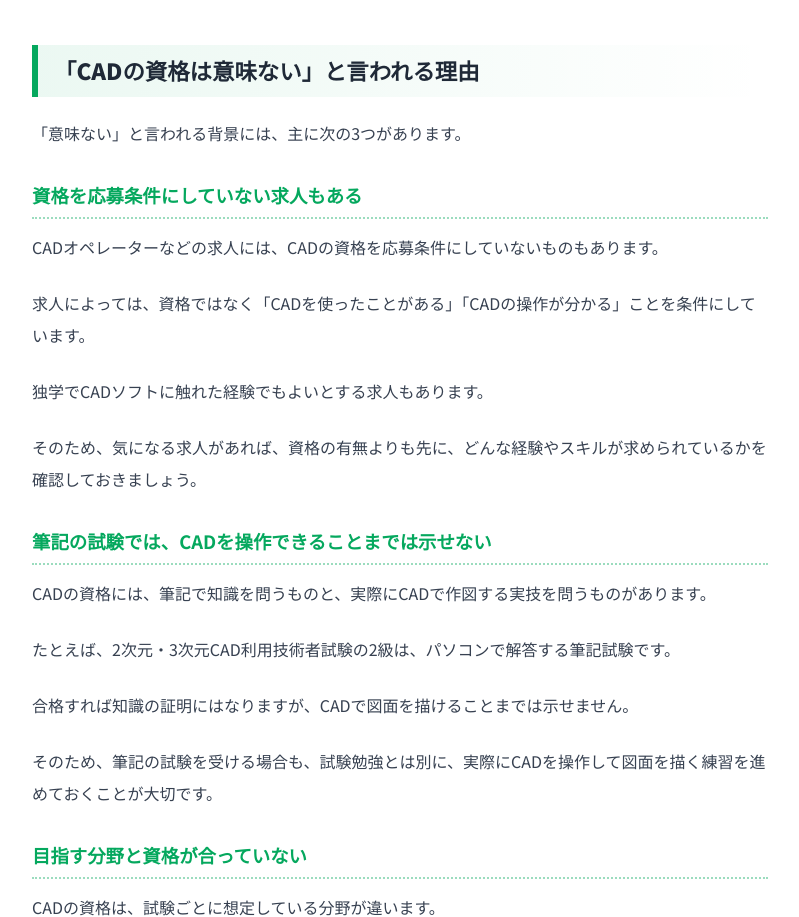
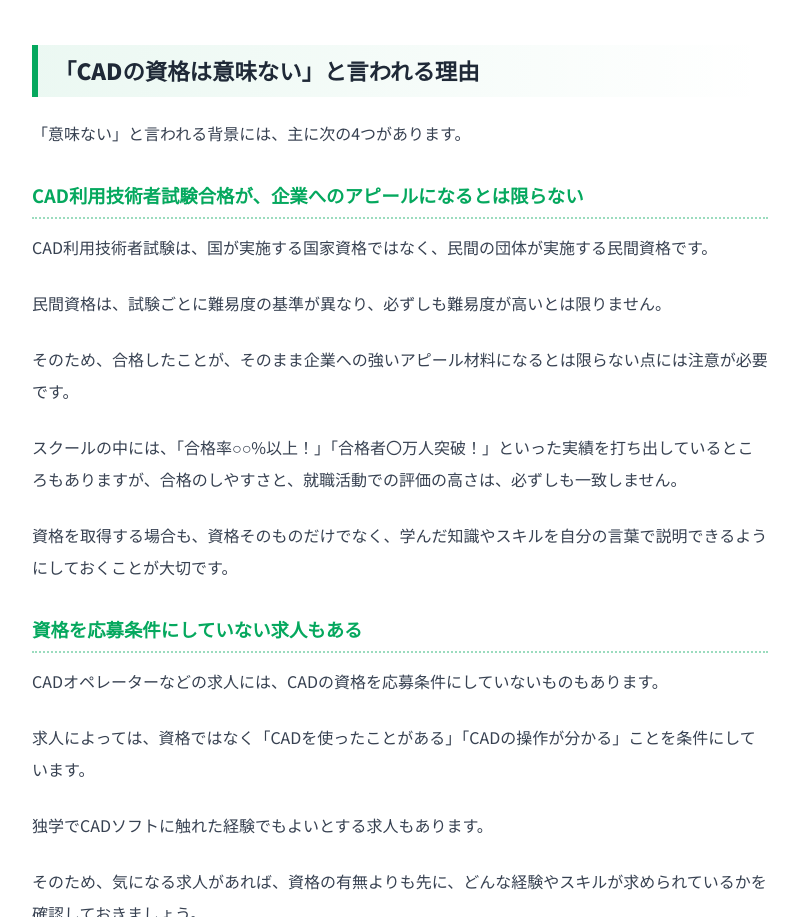
Before and after one commit to keeQkaneko/cadgaku-official, a plain HTML site: page column/license/cad-license-worth/index.html in a window 1280 px wide. Shown: the part 1373-2290 px from the top of the page, without its empty margins (240-1039 px from the left). Drawn offline with nearby package versions, Linux system fonts and the light colour scheme.

Commit message:
CADの資格は意味ない記事に、民間資格ゆえの評価についての項目を追加
Co-Authored-By: Claude Sonnet 5 <noreply@anthropic.com>

```diff
--- a/column/license/cad-license-worth/index.html
+++ b/column/license/cad-license-worth/index.html
@@ -143,7 +143,14 @@
                 <p>大切なのは、その資格が「何を証明するものか」を知ったうえで、目指す仕事に合わせて選ぶことです。</p>
 
                 <h2>「CADの資格は意味ない」と言われる理由</h2>
-                <p>「意味ない」と言われる背景には、主に次の3つがあります。</p>
+                <p>「意味ない」と言われる背景には、主に次の4つがあります。</p>
+
+                <h3>CAD利用技術者試験合格が、企業へのアピールになるとは限らない</h3>
+                <p>CAD利用技術者試験は、国が実施する国家資格ではなく、民間の団体が実施する民間資格です。</p>
+                <p>民間資格は、試験ごとに難易度の基準が異なり、必ずしも難易度が高いとは限りません。</p>
+                <p>そのため、合格したことが、そのまま企業への強いアピール材料になるとは限らない点には注意が必要です。</p>
+                <p>スクールの中には、「合格率○○%以上！」「合格者〇万人突破！」といった実績を打ち出しているところもありますが、合格のしやすさと、就職活動での評価の高さは、必ずしも一致しません。</p>
+                <p>資格を取得する場合も、資格そのものだけでなく、学んだ知識やスキルを自分の言葉で説明できるようにしておくことが大切です。</p>
 
                 <h3>資格を応募条件にしていない求人もある</h3>
                 <p>CADオペレーターなどの求人には、CADの資格を応募条件にしていないものもあります。</p>
```
